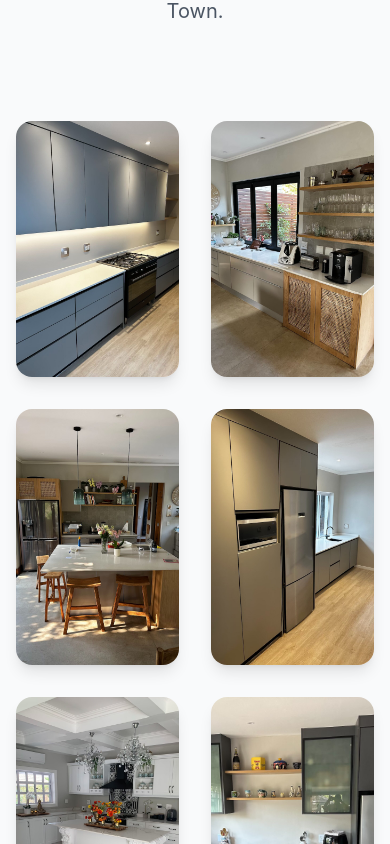
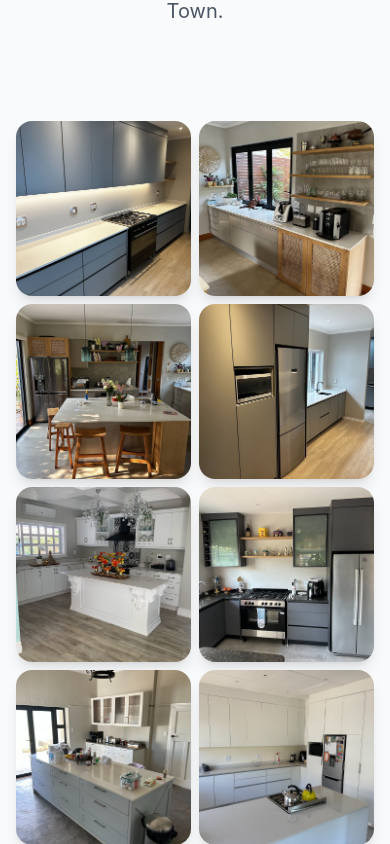
Before and after one commit to cloudmzansi/Kitchen-Designs-Interiors, a React (Vite) app: page /kitchens in a window 390 px wide. Shown: the part 1960-2804 px from the top of the page. Built offline with nearby package versions, Linux system fonts and the light colour scheme.

Commit message:
Mobile gallery: more square images and reduced spacing for 2x2 grid on all specialty pages

```diff
--- a/src/pages/Bathrooms.tsx
+++ b/src/pages/Bathrooms.tsx
@@ -154,14 +154,14 @@ const Bathrooms = () => {
           </div>
 
           {/* Gallery Grid */}
-          <div className="grid grid-cols-2 gap-8">
+          <div className="grid grid-cols-2 gap-2 md:gap-8">
             {filteredGallery.map((bathroom, index) => (
               <div key={bathroom.id} className="bg-white rounded-2xl shadow-lg overflow-hidden group cursor-pointer" onClick={() => handleImageClick(index)}>
                 <div className="relative overflow-hidden">
                   <img
                     src={bathroom.image}
                     alt={`Bathroom Project ${bathroom.id}`}
-                    className="w-full h-64 object-cover group-hover:scale-105 transition-transform duration-300"
+                    className="w-full aspect-[1/1] object-cover group-hover:scale-105 transition-transform duration-300"
                   />
                 </div>
               </div>
--- a/src/pages/Bedrooms.tsx
+++ b/src/pages/Bedrooms.tsx
@@ -154,14 +154,14 @@ const Bedrooms = () => {
           </div>
 
           {/* Gallery Grid */}
-          <div className="grid grid-cols-2 gap-8">
+          <div className="grid grid-cols-2 gap-2 md:gap-8">
             {filteredGallery.map((bedroom, index) => (
               <div key={bedroom.id} className="bg-white rounded-2xl shadow-lg overflow-hidden group cursor-pointer" onClick={() => handleImageClick(index)}>
                 <div className="relative overflow-hidden">
                   <img
                     src={bedroom.image}
                     alt={`Bedroom Project ${bedroom.id}`}
-                    className="w-full h-64 object-cover group-hover:scale-105 transition-transform duration-300"
+                    className="w-full aspect-[1/1] object-cover group-hover:scale-105 transition-transform duration-300"
                   />
                 </div>
               </div>
--- a/src/pages/Commercial.tsx
+++ b/src/pages/Commercial.tsx
@@ -155,14 +155,14 @@ const Commercial = () => {
           </div>
 
           {/* Gallery Grid */}
-          <div className="grid grid-cols-2 gap-8">
+          <div className="grid grid-cols-2 gap-2 md:gap-8">
             {filteredGallery.map((item, index) => (
               <div key={item.id} className="bg-white rounded-2xl shadow-lg overflow-hidden group cursor-pointer" onClick={() => handleImageClick(index)}>
                 <div className="relative overflow-hidden">
                   <img
                     src={item.image}
                     alt={`Commercial Project ${item.id}`}
-                    className="w-full h-64 object-cover group-hover:scale-105 transition-transform duration-300"
+                    className="w-full aspect-[1/1] object-cover group-hover:scale-105 transition-transform duration-300"
                   />
                 </div>
               </div>
--- a/src/pages/Kitchens.tsx
+++ b/src/pages/Kitchens.tsx
@@ -169,14 +169,14 @@ const Kitchens = () => {
           </div>
 
           {/* Gallery Grid */}
-          <div className="grid grid-cols-2 gap-8">
+          <div className="grid grid-cols-2 gap-2 md:gap-8">
             {filteredGallery.map((kitchen, index) => (
               <div key={kitchen.id} className="bg-white rounded-2xl shadow-lg overflow-hidden group cursor-pointer" onClick={() => handleImageClick(index)}>
                 <div className="relative overflow-hidden">
                   <img
                     src={kitchen.image}
                     alt={`Kitchen Project ${kitchen.id}`}
-                    className="w-full h-64 object-cover group-hover:scale-105 transition-transform duration-300"
+                    className="w-full aspect-[1/1] object-cover group-hover:scale-105 transition-transform duration-300"
                   />
                 </div>
               </div>
```
